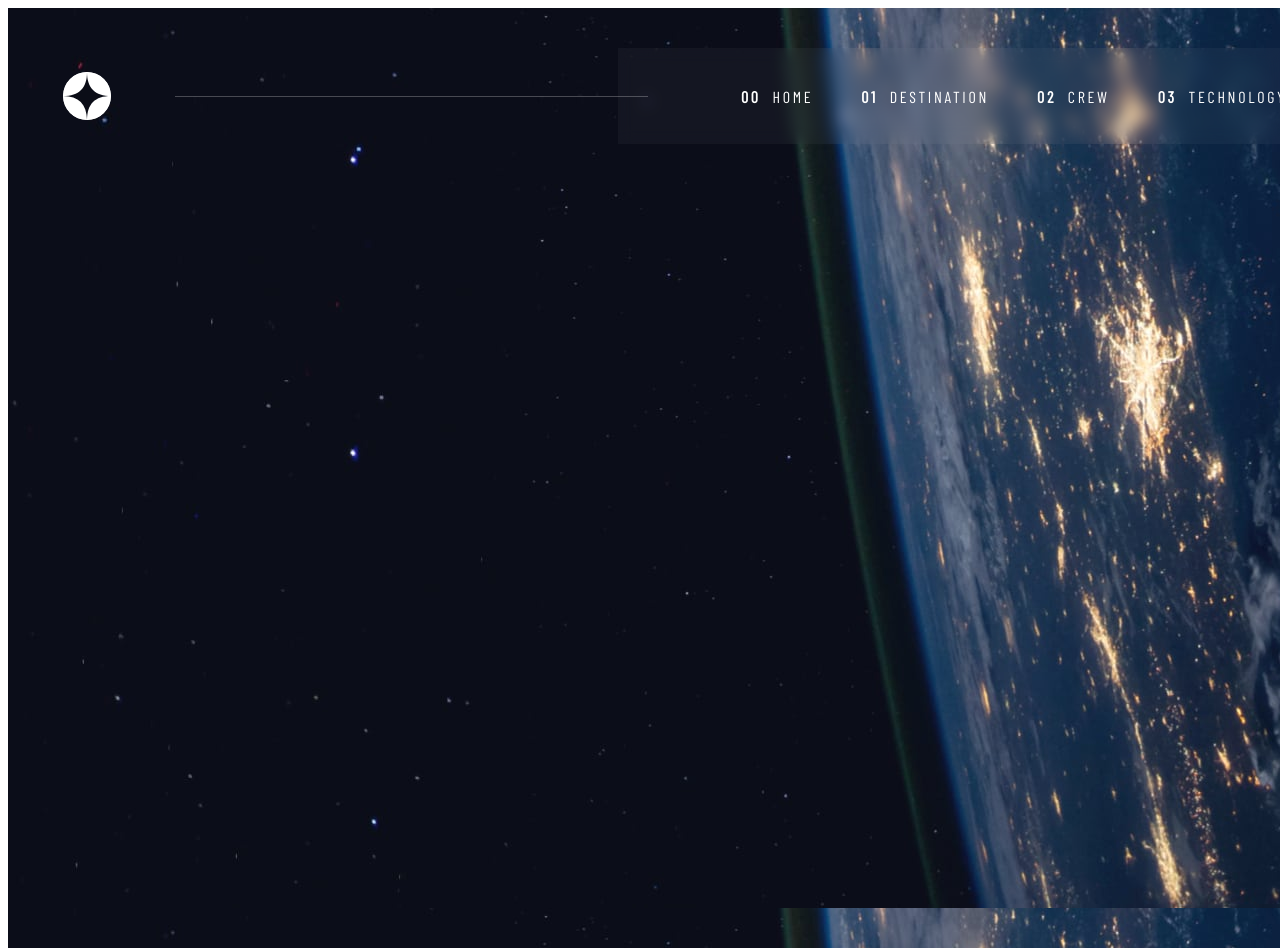
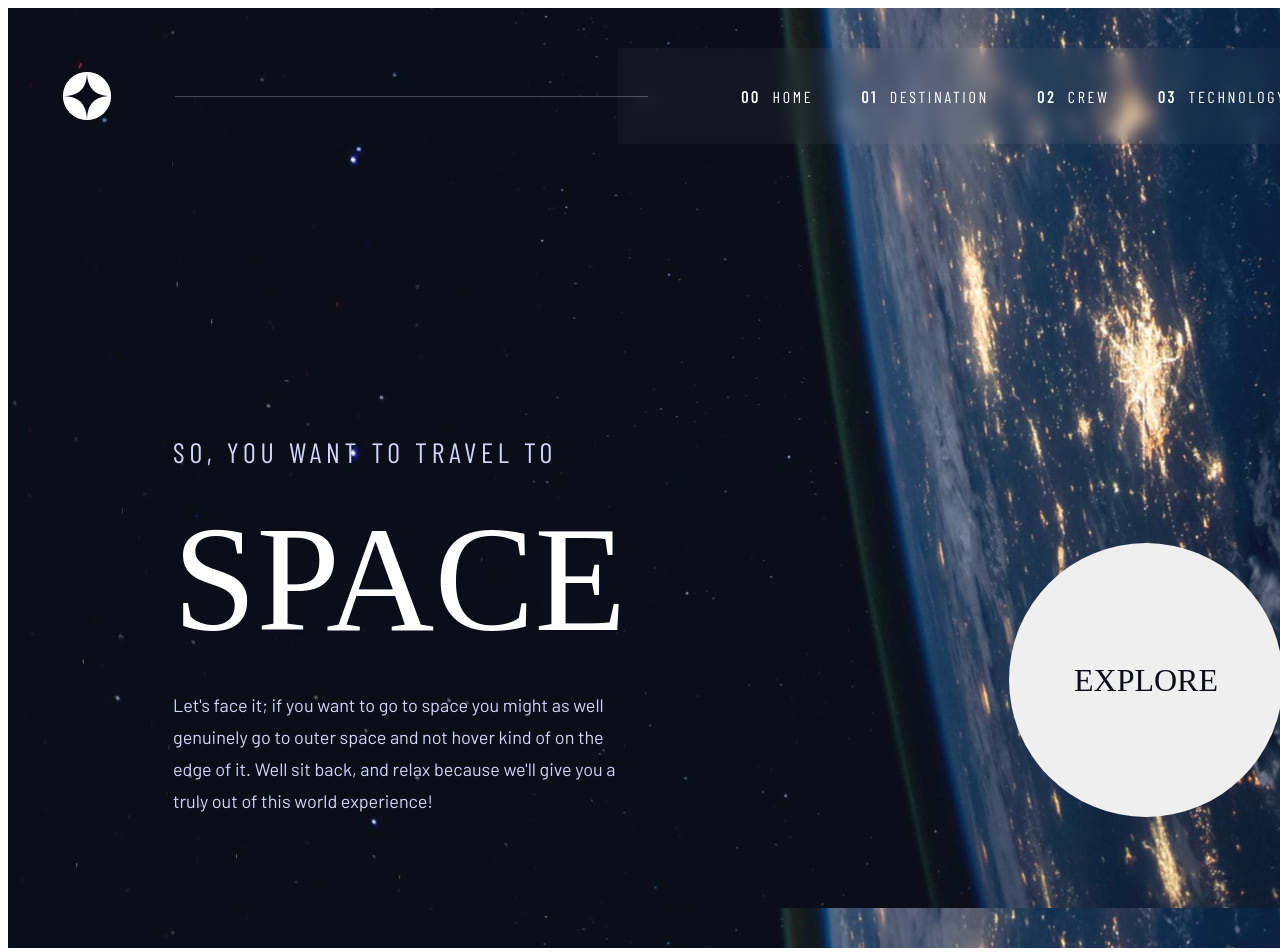
Before and after one commit to Shiko2875/SpaceTourismApp, an Angular app: page / in a window 1280 px wide. Shown: the top 952 px of the page. Built offline with nearby package versions, Linux system fonts and the light colour scheme; a web font is replaced by a local one.

Commit message:
Added alt-text styling. Finished the home page for desktop.

```diff
--- a/src/app/home-page/home-page.component.css
+++ b/src/app/home-page/home-page.component.css
@@ -2,5 +2,54 @@
     width: 1440px;
     height: 900px;
     padding-top: 40px;
+    display: flex;
+    flex-direction: column;
+    justify-content: space-between;
     background-image: url(../../assets/home/background-home-desktop.jpg);
 }
+
+.content {
+    width: 1110px;
+    height: 382px;
+    margin-left: 165px;
+    margin-bottom: 131px;
+    display: inline-flex;
+    flex-direction: row;
+    justify-content: space-between;
+    align-items: flex-end;
+}
+
+.text {
+    width: 450px;
+    height: 382px;
+    display: flex;
+    flex-direction: column;
+    justify-content: space-between;
+}
+
+.h4 {
+    color: #0B0D17
+}
+
+p{
+    padding: 0px;
+    margin: 0px;
+}
+
+.alt-text {
+    line-height: 32px;
+}
+
+.explore {
+    width: 274px;
+    height: 274px;
+    border-radius: 100%;
+    border: none;
+    transition: outline 500ms ease;
+}
+
+button:hover {
+    cursor:pointer;
+    outline: 88px solid;
+    outline-color: rgb(255, 255, 255, 0.1);
+}
--- a/src/app/home-page/home-page.component.html
+++ b/src/app/home-page/home-page.component.html
@@ -1,3 +1,11 @@
 <div class="container">
    <app-top-nav></app-top-nav>
+   <div class="content">
+      <div class="text">
+         <p class="h5">SO, YOU WANT TO TRAVEL TO</p>
+         <p class="h1">SPACE</p>
+         <p class="alt-text">Let's face it; if you want to go to space you might as well genuinely go to outer space and not hover kind of on the edge of it. Well sit back, and relax because we'll give you a truly out of this world experience!</p>
+      </div>
+      <button class="explore h4" type="button">EXPLORE</button>
+   </div>
 </div>
--- a/src/styles.css
+++ b/src/styles.css
@@ -64,3 +64,7 @@
     letter-spacing: 2.7px;
     color: var(--heading-font);
 }
+
+.alt-text {
+    color: #D0D6F9;
+}
```
